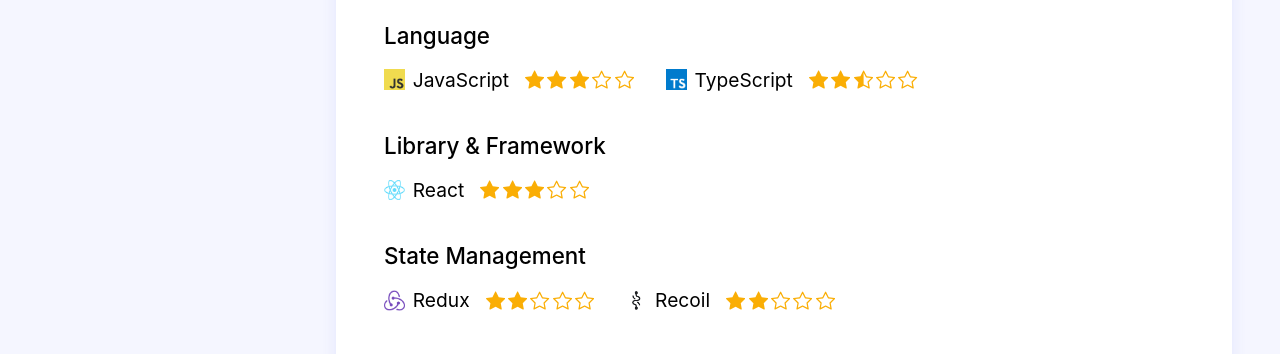
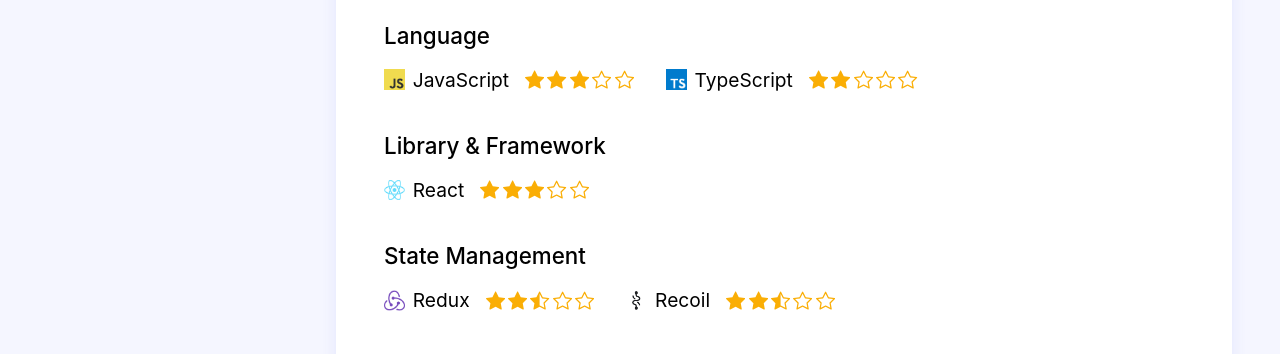
Before and after one commit to kimdonggu42/portfolio, a React (Create React App) app: page / in a window 1280 px wide. Shown: the part 815-1169 px from the top of the page. Built offline with nearby package versions, Linux system fonts and the light colour scheme.

Commit message:
Design : Stack 수치 변경

```diff
--- a/src/components/Stack.tsx
+++ b/src/components/Stack.tsx
@@ -126,7 +126,7 @@
             <div className='starCount'>
               <BsStarFill className='starIcon' />
               <BsStarFill className='starIcon' />
-              <BsStarHalf className='starIcon' />
+              <BsStar className='starIcon' />
               <BsStar className='starIcon' />
               <BsStar className='starIcon' />
             </div>
@@ -160,7 +160,7 @@
             <div className='starCount'>
               <BsStarFill className='starIcon' />
               <BsStarFill className='starIcon' />
-              <BsStar className='starIcon' />
+              <BsStarHalf className='starIcon' />
               <BsStar className='starIcon' />
               <BsStar className='starIcon' />
             </div>
@@ -171,7 +171,7 @@
             <div className='starCount'>
               <BsStarFill className='starIcon' />
               <BsStarFill className='starIcon' />
-              <BsStar className='starIcon' />
+              <BsStarHalf className='starIcon' />
               <BsStar className='starIcon' />
               <BsStar className='starIcon' />
             </div>
```
